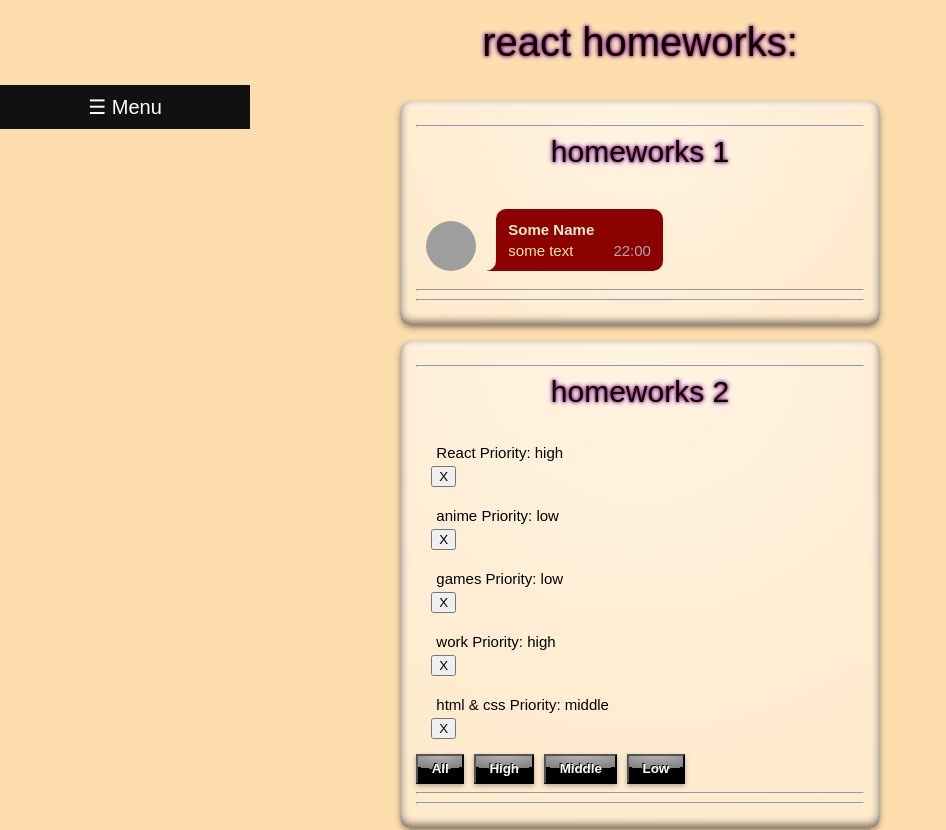
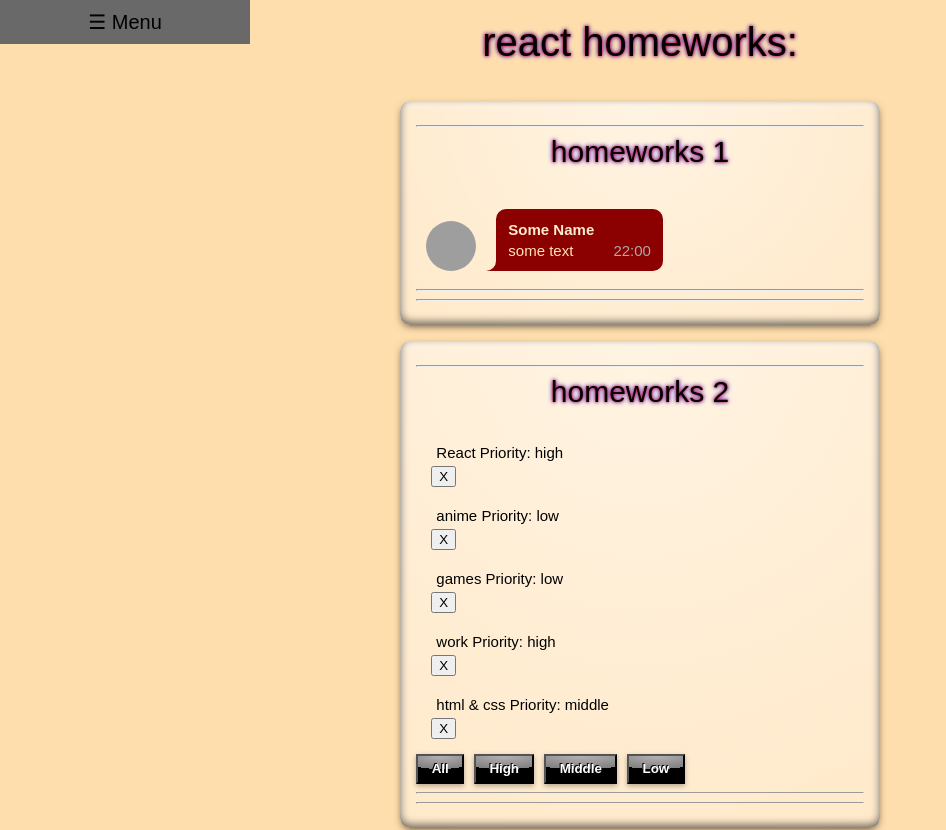
Before and after one commit to Natasha-eng/homework, a React (Create React App) app: page /#/pre-junior in a window 1280 px wide. Shown: the top 830 px of the page, without its empty margins (0-946 px from the left). Built offline with nearby package versions, Linux system fonts and the light colour scheme; grey boxes are pictures that could not be loaded.

Commit message:
code refactoring

```diff
--- a/src/p2-homeworks/h5/Header.module.css
+++ b/src/p2-homeworks/h5/Header.module.css
@@ -4,6 +4,7 @@
     background-color: dimgray;
     height: fit-content;
     position: fixed;
+    top:0px;
 }
 
 .navBar div {
@@ -16,11 +17,10 @@
     position: fixed;
     top: 0;;
     z-index: 2;
-    left: 0;
     background-color: #111;
     overflow: hidden;
     transition: height 0.5s;
-    margin-top: 134px;
+    margin-top: 47px
 }
 
 .navBarEl a {
```
